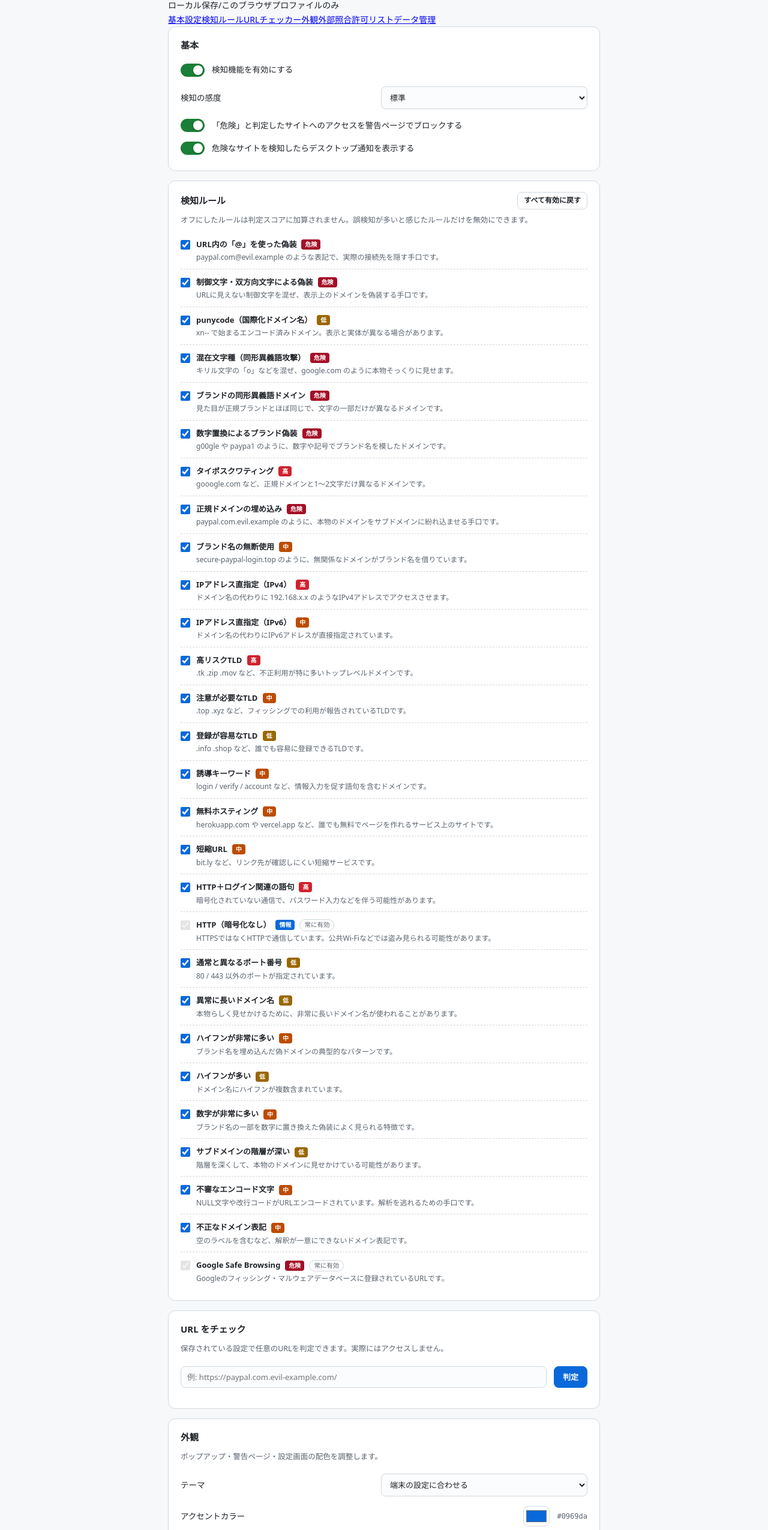
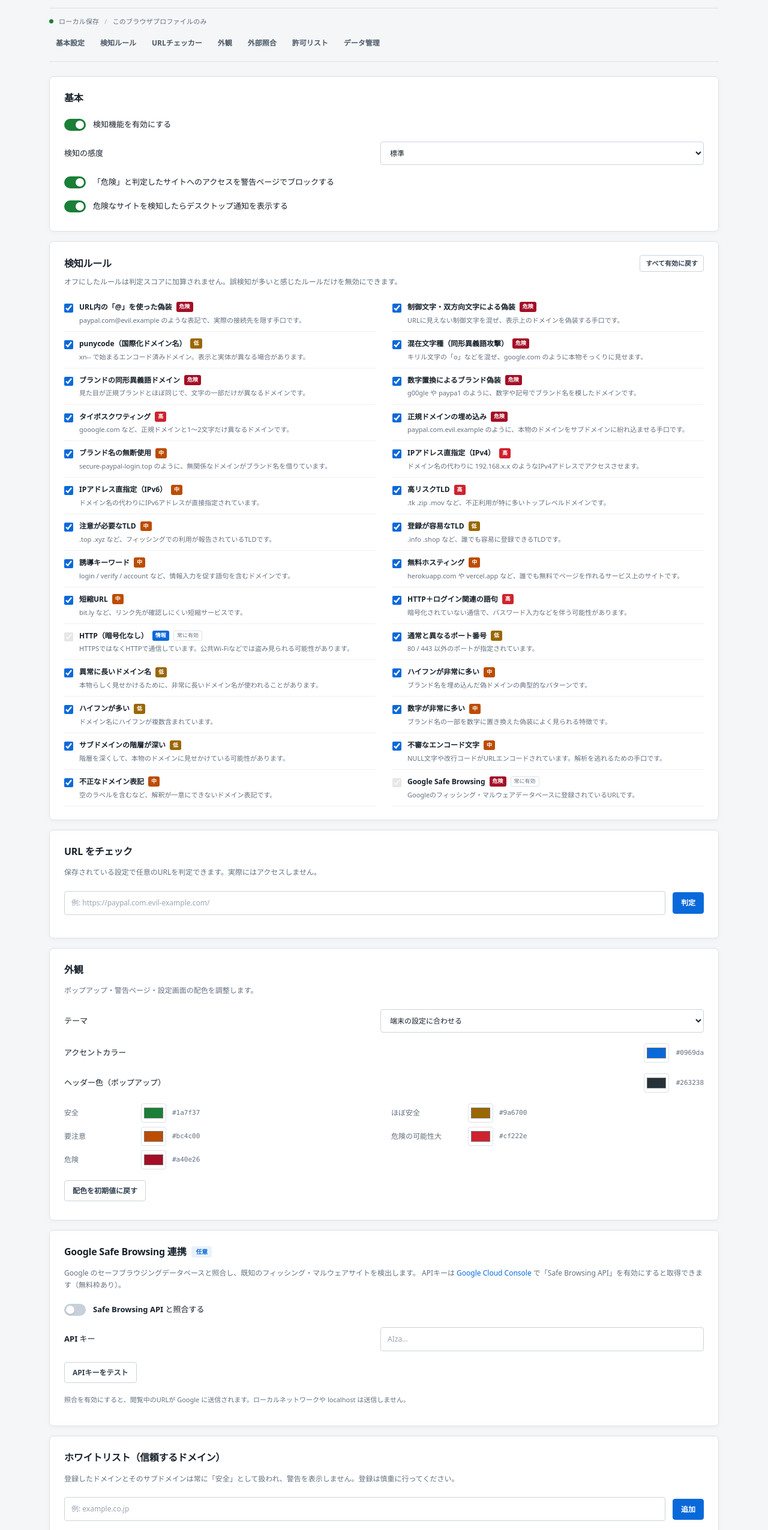
Before and after one commit to akiy2009/domain-guard, a website with bundled scripts: page options/options.html in a window 1280 px wide. Shown: the part 101-2651 px from the top of the page at 60% size. Built offline with nearby package versions, Linux system fonts and the light colour scheme; some packages are replaced by stand-ins of ours.

Commit message:
Improve browser-local settings and dashboard UI

```diff
--- a/options/options.css
+++ b/options/options.css
@@ -1,382 +1,95 @@
 :root {
-  --bg: #f6f8fa;
-  --card: #ffffff;
-  --text: #1f2328;
-  --muted: #59636e;
-  --border: #d1d9e0;
-  --input: #fbfcfd;
-  --accent: #0969da;
-  --on-accent: #ffffff;
-  --safe: #1a7f37;
-  --low: #9a6700;
-  --medium: #bc4c00;
-  --high: #cf222e;
-  --danger: #a40e26;
-  color-scheme: light;
+  --bg: #f4f6f8; --surface: #fff; --surface-soft: #f8fafc;
+  --text: #17212b; --muted: #647181; --border: #dce2e8;
+  --accent: #1769aa; --on-accent: #fff; --safe: #21845b;
+  --low: #a36b12; --medium: #bd5a21; --high: #c33c46; --danger: #982b36;
+  --shadow: 0 2px 8px rgba(19, 33, 48, .035); color-scheme: light;
 }
-
-:root[data-theme="dark"] {
-  --bg: #15191e;
-  --card: #20262d;
-  --text: #e6edf3;
-  --muted: #9aa7b4;
-  --border: #39434e;
-  --input: #1a2027;
-  color-scheme: dark;
-}
-
 * { box-sizing: border-box; margin: 0; padding: 0; }
-
-body {
-  font-family: "Hiragino Sans", "Yu Gothic UI", "Meiryo", system-ui, sans-serif;
-  background: var(--bg);
-  color: var(--text);
-  font-size: 14px;
-  line-height: 1.65;
-}
-
-:focus-visible { outline: 2px solid var(--accent); outline-offset: 2px; }
-
-.wrap {
-  max-width: 760px;
-  margin: 0 auto;
-  padding: 28px 20px 60px;
-}
-
-.page-header {
-  display: flex;
-  align-items: center;
-  gap: 14px;
-  margin-bottom: 22px;
-}
-.title-row { display: flex; align-items: center; gap: 10px; flex-wrap: wrap; }
-h1 { font-size: 20px; line-height: 1.35; }
-.page-header p { color: var(--muted); font-size: 13px; }
-
-.version {
-  font-size: 11.5px;
-  color: var(--muted);
-  border: 1px solid var(--border);
-  border-radius: 999px;
-  padding: 0 8px;
-  font-variant-numeric: tabular-nums;
-}
-
-.card {
-  background: var(--card);
-  border: 1px solid var(--border);
-  border-radius: 12px;
-  padding: 18px 20px;
-  margin-bottom: 16px;
-}
-.card h2 {
-  font-size: 15px;
-  margin-bottom: 10px;
-  display: flex;
-  align-items: center;
-  gap: 8px;
-}
-.section-head {
-  display: flex;
-  align-items: center;
-  justify-content: space-between;
-  gap: 12px;
-  flex-wrap: wrap;
-}
-.section-head h2 { margin-bottom: 0; }
-
-.badge {
-  background: rgba(9, 105, 218, 0.12);
-  color: var(--accent);
-  font-size: 11px;
-  padding: 1px 8px;
-  border-radius: 10px;
-  font-weight: 600;
-}
-
-.desc { color: var(--muted); font-size: 12.5px; margin: 8px 0 10px; }
-.desc.small { font-size: 11.5px; margin-top: 10px; }
-.desc a { color: var(--accent); }
-
-.row {
-  display: flex;
-  align-items: center;
-  gap: 12px;
-  padding: 8px 0;
-  flex-wrap: wrap;
-}
-.row-label { min-width: 220px; flex: 1; font-size: 13.5px; }
-
-input[type="text"],
-input[type="password"],
-select {
-  padding: 8px 10px;
-  border: 1px solid var(--border);
-  border-radius: 8px;
-  font-size: 13px;
-  font-family: inherit;
-  background: var(--input);
-  color: var(--text);
-  min-width: 240px;
-  flex: 1;
-}
-input[type="color"] {
-  width: 44px;
-  height: 34px;
-  border: 1px solid var(--border);
-  border-radius: 8px;
-  background: var(--card);
-  padding: 2px;
-  cursor: pointer;
-}
-input:focus, select:focus { border-color: var(--accent); }
-input:disabled, select:disabled { opacity: 0.6; }
-
-.switch-row { cursor: pointer; user-select: none; }
-.switch-row input { display: none; }
-.switch {
-  width: 40px;
-  height: 22px;
-  background: var(--border);
-  border-radius: 11px;
-  position: relative;
-  transition: background 0.2s;
-  flex-shrink: 0;
-}
-.switch::after {
-  content: "";
-  position: absolute;
-  top: 3px;
-  left: 3px;
-  width: 16px;
-  height: 16px;
-  background: #fff;
-  border-radius: 50%;
-  transition: transform 0.2s;
-  box-shadow: 0 1px 3px rgba(0, 0, 0, 0.3);
-}
-.switch-row input:checked + .switch { background: var(--safe); }
-.switch-row input:checked + .switch::after { transform: translateX(18px); }
-.switch-row input:focus-visible + .switch { outline: 2px solid var(--accent); outline-offset: 2px; }
-
-.color-label {
-  font-size: 12px;
-  color: var(--muted);
-  font-family: ui-monospace, Consolas, monospace;
-}
-
-.color-grid {
-  display: flex;
-  flex-direction: column;
-  gap: 6px;
-  margin-top: 6px;
-}
-.color-row {
-  display: flex;
-  align-items: center;
-  gap: 10px;
-}
-.color-row span:first-child {
-  min-width: 140px;
-  font-size: 13px;
-  color: var(--text);
-}
-
-.btn {
-  padding: 8px 14px;
-  border: 1px solid var(--border);
-  border-radius: 8px;
-  background: var(--card);
-  color: var(--text);
-  font-size: 13px;
-  font-weight: 600;
-  cursor: pointer;
-  font-family: inherit;
-  white-space: nowrap;
-  line-height: 1.4;
-}
-.btn:hover { filter: brightness(0.97); }
-.btn:disabled { opacity: 0.6; cursor: default; }
-.btn-primary {
-  background: var(--accent);
-  border-color: var(--accent);
-  color: var(--on-accent);
-}
-.btn-danger { color: var(--danger); border-color: var(--danger); }
-.btn-danger:hover { background: rgba(164, 14, 38, 0.08); }
-.btn-small { padding: 5px 10px; font-size: 12px; }
-
-.btn-danger-link {
-  background: none;
-  border: none;
-  color: var(--danger);
-  cursor: pointer;
-  font-size: 12px;
-  font-family: inherit;
-  padding: 4px 8px;
-  border-radius: 6px;
-}
-.btn-danger-link:hover { background: rgba(164, 14, 38, 0.08); }
-
-.add-row { margin-bottom: 8px; }
-.button-row { gap: 10px; }
-
-.file-btn {
-  position: relative;
-  overflow: hidden;
-  display: inline-flex;
-  align-items: center;
-}
-.file-btn input[type="file"] {
-  position: absolute;
-  inset: 0;
-  opacity: 0;
-  cursor: pointer;
-}
-
-.inline-error {
-  color: var(--danger);
-  font-size: 12px;
-  margin: 0 0 8px;
-}
-
-.wl-list { list-style: none; }
-.wl-list li {
-  display: flex;
-  align-items: center;
-  justify-content: space-between;
-  gap: 10px;
-  padding: 7px 10px;
-  border: 1px solid var(--border);
-  border-radius: 8px;
-  margin-bottom: 6px;
-  font-size: 12.5px;
-  background: var(--input);
-}
-.mono { font-family: ui-monospace, "Cascadia Mono", Consolas, monospace; word-break: break-all; }
-
-.rule-list { list-style: none; display: flex; flex-direction: column; gap: 2px; }
-.rule-item {
-  border-bottom: 1px dashed var(--border);
-  padding: 9px 0;
-}
-.rule-item:last-child { border-bottom: none; }
-.rule-label {
-  display: flex;
-  align-items: flex-start;
-  gap: 10px;
-  cursor: pointer;
-}
-.rule-label input[type="checkbox"] {
-  width: 16px;
-  height: 16px;
-  margin-top: 3px;
-  accent-color: var(--accent);
-  flex-shrink: 0;
-}
-.rule-label input[type="checkbox"]:disabled { cursor: default; }
-.rule-text { display: flex; flex-direction: column; gap: 2px; min-width: 0; }
-.rule-head { display: flex; align-items: center; gap: 8px; flex-wrap: wrap; }
-.rule-title { font-weight: 700; font-size: 13px; }
-.rule-desc { color: var(--muted); font-size: 12px; line-height: 1.55; }
-.rule-fixed {
-  font-size: 10.5px;
-  color: var(--muted);
-  border: 1px solid var(--border);
-  border-radius: 999px;
-  padding: 0 7px;
-}
-
-.sev-tag {
-  font-size: 10px;
-  padding: 1px 6px;
-  border-radius: 4px;
-  color: #fff;
-  font-weight: 700;
-  flex-shrink: 0;
-  line-height: 1.5;
-}
-.sev-danger { background: var(--danger); }
-.sev-high { background: var(--high); }
-.sev-medium { background: var(--medium); }
-.sev-low { background: var(--low); }
-.sev-info { background: var(--accent); }
-
-.test-result { font-size: 12.5px; }
-.test-result.ok { color: var(--safe); }
-.test-result.err { color: var(--danger); }
-
-.test-result-box {
-  margin-top: 10px;
-  border: 1px solid var(--border);
-  border-left: 5px solid var(--muted);
-  border-radius: 10px;
-  padding: 12px 14px;
-  background: var(--input);
-  font-size: 12.5px;
-}
-.test-result-box.safe { border-left-color: var(--safe); }
-.test-result-box.low { border-left-color: var(--low); }
-.test-result-box.medium { border-left-color: var(--medium); }
-.test-result-box.high { border-left-color: var(--high); }
-.test-result-box.danger { border-left-color: var(--danger); }
-
-.test-head { display: flex; align-items: baseline; gap: 10px; }
-.test-judge { font-size: 15px; font-weight: 800; }
-.test-score {
-  margin-left: auto;
-  color: var(--muted);
-  font-size: 12px;
-  font-variant-numeric: tabular-nums;
-}
-.test-meta { color: var(--muted); margin-top: 4px; word-break: break-all; }
-.test-note { color: var(--muted); margin-top: 8px; }
-.test-findings {
-  list-style: none;
-  margin-top: 10px;
-  display: flex;
-  flex-direction: column;
-  gap: 5px;
-}
-.test-findings li {
-  display: flex;
-  align-items: baseline;
-  gap: 8px;
-}
-
-.toast {
-  position: fixed;
-  top: 14px;
-  right: 14px;
-  background: var(--safe);
-  color: #fff;
-  padding: 8px 16px;
-  border-radius: 8px;
-  font-size: 13px;
-  font-weight: 600;
-  box-shadow: 0 4px 12px rgba(0, 0, 0, 0.2);
-  z-index: 100;
-  max-width: 380px;
-}
-.toast.error { background: var(--danger); }
-
-footer {
-  color: var(--muted);
-  font-size: 11.5px;
-  text-align: center;
-  margin-top: 24px;
-  line-height: 1.7;
-}
-footer a { color: var(--accent); }
-
-@media (max-width: 560px) {
-  .wrap { padding: 18px 12px 40px; }
-  .card { padding: 16px 14px; }
-  .row-label { min-width: 100%; }
-  input[type="text"], input[type="password"], select { min-width: 100%; }
-  .button-row .btn, .button-row .file-btn { flex: 1; }
-}
-
-@media (prefers-reduced-motion: reduce) {
-  * { transition: none !important; }
-}
+html { scroll-behavior: smooth; scroll-padding-top: 82px; }
+body { background: var(--bg); color: var(--text); font: 14px/1.65 "Yu Gothic UI", "Meiryo", system-ui, sans-serif; }
+button, input, select { font: inherit; }
+a { color: var(--accent); }
+:focus-visible { outline: 2px solid var(--accent); outline-offset: 3px; }
+.wrap { max-width: 1180px; margin: 0 auto; padding: 34px 32px 64px; }
+.page-header { display:flex; align-items:center; gap:16px; padding: 0 0 22px; border-bottom:1px solid var(--border); }
+.page-header img { width:44px; height:44px; }
+.title-row { display:flex; align-items:center; gap:12px; flex-wrap:wrap; }
+h1 { font-size:24px; letter-spacing:-.035em; font-weight:750; line-height:1.3; }
+.page-header p { color:var(--muted); font-size:13px; margin-top:5px; }
+.version { border:1px solid var(--border); border-radius:4px; padding:1px 7px; color:var(--muted); font:11px ui-monospace,monospace; }
+.dashboard-meta { display:flex; align-items:center; gap:9px; color:var(--muted); font-size:11px; letter-spacing:.02em; padding:13px 0 10px; }
+.status-dot { width:7px; height:7px; border-radius:50%; background:var(--safe); display:inline-block; }
+.meta-separator { color:#aab3bd; }
+.dashboard-nav { display:flex; gap:4px; flex-wrap:wrap; border-bottom:1px solid var(--border); padding:0 0 13px; margin-bottom:24px; }
+.dashboard-nav a { text-decoration:none; color:#4c5968; font-size:12px; font-weight:650; padding:7px 11px; border-radius:4px; }
+.dashboard-nav a:hover { background:#e9eef3; color:var(--text); }
+.card { background:var(--surface); border:1px solid var(--border); border-radius:7px; padding:22px 24px; margin:0 0 16px; box-shadow:var(--shadow); }
+.card h2 { font-size:16px; font-weight:720; letter-spacing:-.015em; margin:0 0 12px; display:flex; align-items:center; gap:9px; }
+.card-kicker { color:#718091; font:600 9px/1.4 ui-monospace,Consolas,monospace; letter-spacing:.13em; margin-bottom:5px; }
+.section-head { display:flex; align-items:center; justify-content:space-between; gap:12px; flex-wrap:wrap; }
+.section-head h2 { margin-bottom:0; }
+.badge { color:var(--accent); background:#eaf2f9; border-radius:3px; padding:1px 7px; font-size:10px; font-weight:700; }
+.desc { color:var(--muted); font-size:12px; margin:7px 0 12px; }
+.desc.small { font-size:11px; margin-top:10px; }
+.desc a { text-decoration:none; }
+.row { display:flex; align-items:center; gap:12px; padding:9px 0; flex-wrap:wrap; }
+.row-label { min-width:230px; flex:1; font-size:13px; font-weight:550; }
+input[type="text"], input[type="password"], select { min-width:240px; flex:1; padding:9px 11px; border:1px solid #cbd4dd; border-radius:4px; background:#fff; color:var(--text); font-size:12px; }
+input::placeholder { color:#9aa5b1; }
+input[type="color"] { width:42px; height:32px; border:1px solid var(--border); border-radius:4px; background:#fff; padding:2px; cursor:pointer; }
+input:focus, select:focus { border-color:var(--accent); outline:2px solid rgba(23,105,170,.12); }
+input:disabled, select:disabled { opacity:.55; }
+.switch-row { cursor:pointer; user-select:none; }
+.switch-row input { position:absolute; opacity:0; width:1px; height:1px; }
+.switch { width:36px; height:20px; background:#c7d0d9; border-radius:12px; position:relative; flex-shrink:0; transition:background .16s; }
+.switch::after { content:""; position:absolute; width:14px; height:14px; top:3px; left:3px; border-radius:50%; background:white; box-shadow:0 1px 2px #0003; transition:transform .16s; }
+.switch-row input:checked + .switch { background:var(--safe); }
+.switch-row input:checked + .switch::after { transform:translateX(16px); }
+.switch-row input:focus-visible + .switch { outline:2px solid var(--accent); outline-offset:3px; }
+.color-label { color:var(--muted); font:11px ui-monospace,Consolas,monospace; }
+.color-grid { display:grid; grid-template-columns:repeat(2,minmax(0,1fr)); gap:7px 24px; margin:9px 0; }
+.color-row { display:flex; align-items:center; gap:10px; }
+.color-row span:first-child { min-width:118px; font-size:12px; color:var(--muted); }
+.btn { padding:8px 13px; border:1px solid #cbd4dd; border-radius:4px; background:#fff; color:#344252; font-size:12px; font-weight:650; cursor:pointer; white-space:nowrap; line-height:1.45; }
+.btn:hover { background:#f3f6f8; border-color:#aebbc7; }
+.btn:disabled { opacity:.55; cursor:default; }
+.btn-primary { background:var(--accent); color:#fff; border-color:var(--accent); }
+.btn-primary:hover { background:#12598f; color:#fff; }
+.btn-danger { color:var(--danger); border-color:#d9aeb2; }
+.btn-danger:hover { background:#fff5f5; }
+.btn-small { padding:5px 9px; font-size:11px; }
+.btn-danger-link { border:0; background:none; color:var(--danger); cursor:pointer; font-size:11px; padding:4px 8px; }
+.btn-danger-link:hover { background:#fff0f1; }
+.add-row { margin-bottom:7px; }
+.button-row { gap:8px; }
+.file-btn { display:inline-flex; align-items:center; position:relative; overflow:hidden; }
+.file-btn input { position:absolute; inset:0; opacity:0; cursor:pointer; }
+.inline-error { color:var(--danger); font-size:12px; margin:0 0 8px; }
+.wl-list { list-style:none; display:grid; grid-template-columns:repeat(2,minmax(0,1fr)); gap:6px; }
+.wl-list li { display:flex; align-items:center; justify-content:space-between; gap:8px; min-width:0; border:1px solid var(--border); background:var(--surface-soft); padding:7px 10px; border-radius:4px; font-size:12px; }
+.mono { font:12px ui-monospace,Consolas,monospace; overflow-wrap:anywhere; }
+.rule-list { list-style:none; display:grid; grid-template-columns:repeat(2,minmax(0,1fr)); column-gap:28px; }
+.rule-item { border-bottom:1px solid #edf0f3; padding:10px 0; }
+.rule-label { display:flex; align-items:flex-start; gap:10px; cursor:pointer; }
+.rule-label input[type="checkbox"] { width:15px; height:15px; margin-top:4px; accent-color:var(--accent); flex-shrink:0; }
+.rule-text { display:flex; flex-direction:column; gap:3px; min-width:0; }
+.rule-head { display:flex; align-items:center; gap:7px; flex-wrap:wrap; }
+.rule-title { font-size:12px; font-weight:700; }
+.rule-desc { color:var(--muted); font-size:11px; line-height:1.55; }
+.rule-fixed { font-size:9px; color:var(--muted); border:1px solid var(--border); padding:0 5px; border-radius:3px; }
+.sev-tag { font-size:9px; padding:1px 5px; border-radius:3px; color:white; font-weight:700; }
+.sev-danger { background:var(--danger); } .sev-high { background:var(--high); } .sev-medium { background:var(--medium); } .sev-low { background:var(--low); } .sev-info { background:var(--accent); }
+.test-result { font-size:12px; } .test-result.ok { color:var(--safe); } .test-result.err { color:var(--danger); }
+.test-result-box { margin-top:10px; border:1px solid var(--border); border-left:4px solid var(--muted); border-radius:4px; padding:13px 15px; background:var(--surface-soft); font-size:12px; }
+.test-result-box.safe { border-left-color:var(--safe); } .test-result-box.low { border-left-color:var(--low); } .test-result-box.medium { border-left-color:var(--medium); } .test-result-box.high { border-left-color:var(--high); } .test-result-box.danger { border-left-color:var(--danger); }
+.test-head { display:flex; align-items:baseline; gap:10px; } .test-judge { font-size:14px; font-weight:800; } .test-score { margin-left:auto; color:var(--muted); font-variant-numeric:tabular-nums; }
+.test-meta,.test-note { color:var(--muted); margin-top:5px; overflow-wrap:anywhere; } .test-findings { list-style:none; margin-top:10px; display:flex; flex-direction:column; gap:5px; }
+.test-findings li { display:flex; align-items:baseline; gap:8px; }
+.toast { position:fixed; z-index:100; top:16px; right:18px; background:#216d4e; color:white; padding:9px 15px; border-radius:4px; font-size:12px; font-weight:650; box-shadow:0 5px 20px #15233424; }
+.toast.error { background:var(--danger); }
+footer { border-top:1px solid var(--border); padding-top:16px; margin-top:24px; color:var(--muted); font-size:10px; text-align:left; line-height:1.8; }
+footer a { color:var(--accent); text-decoration:none; }
+@media (max-width:760px) { .wrap { padding:20px 14px 44px; } .page-header { align-items:flex-start; } h1 { font-size:20px; } .card { padding:17px 15px; } .rule-list,.wl-list,.color-grid { grid-template-columns:1fr; } .dashboard-nav { gap:2px; } .dashboard-nav a { padding:6px 8px; } }
+@media (max-width:480px) { .row-label { min-width:100%; } input[type="text"],input[type="password"],select { min-width:100%; } .button-row .btn,.button-row .file-btn { flex:1; justify-content:center; } }
+@media (prefers-reduced-motion:reduce) { *,*::before,*::after { scroll-behavior:auto!important; transition:none!important; } }
```
